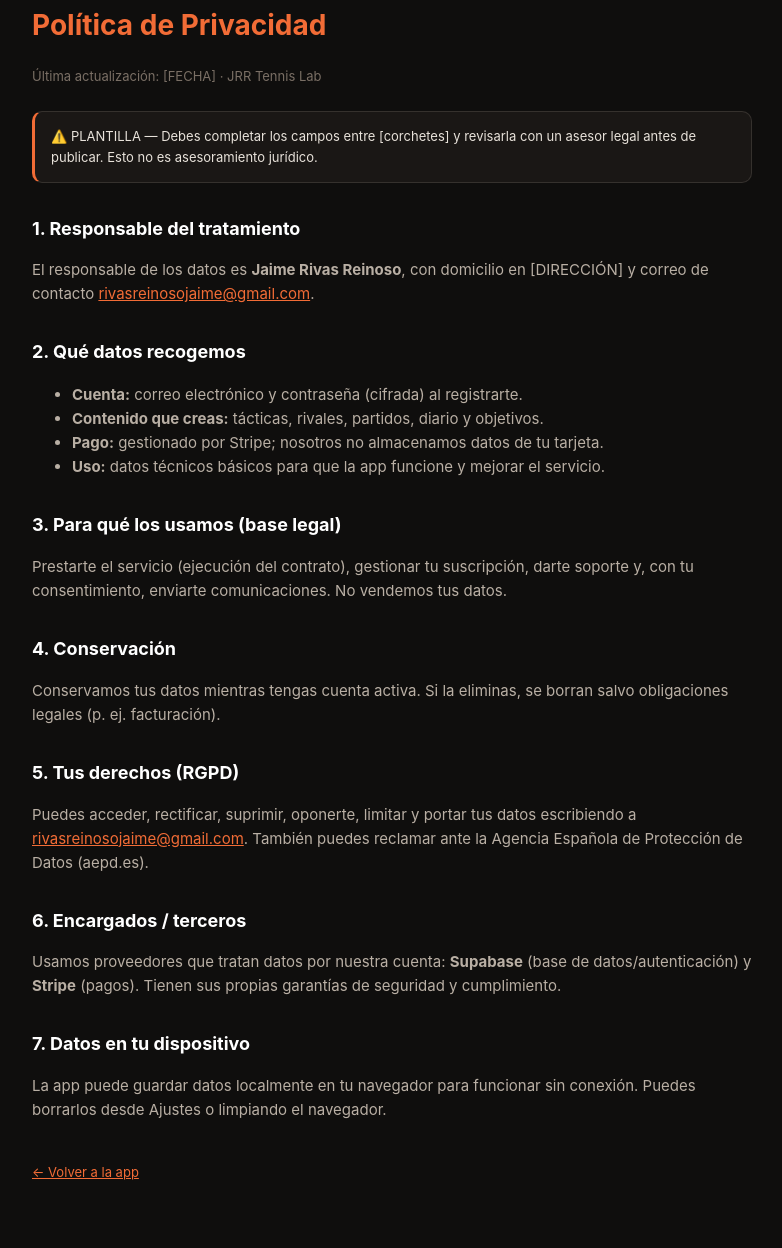
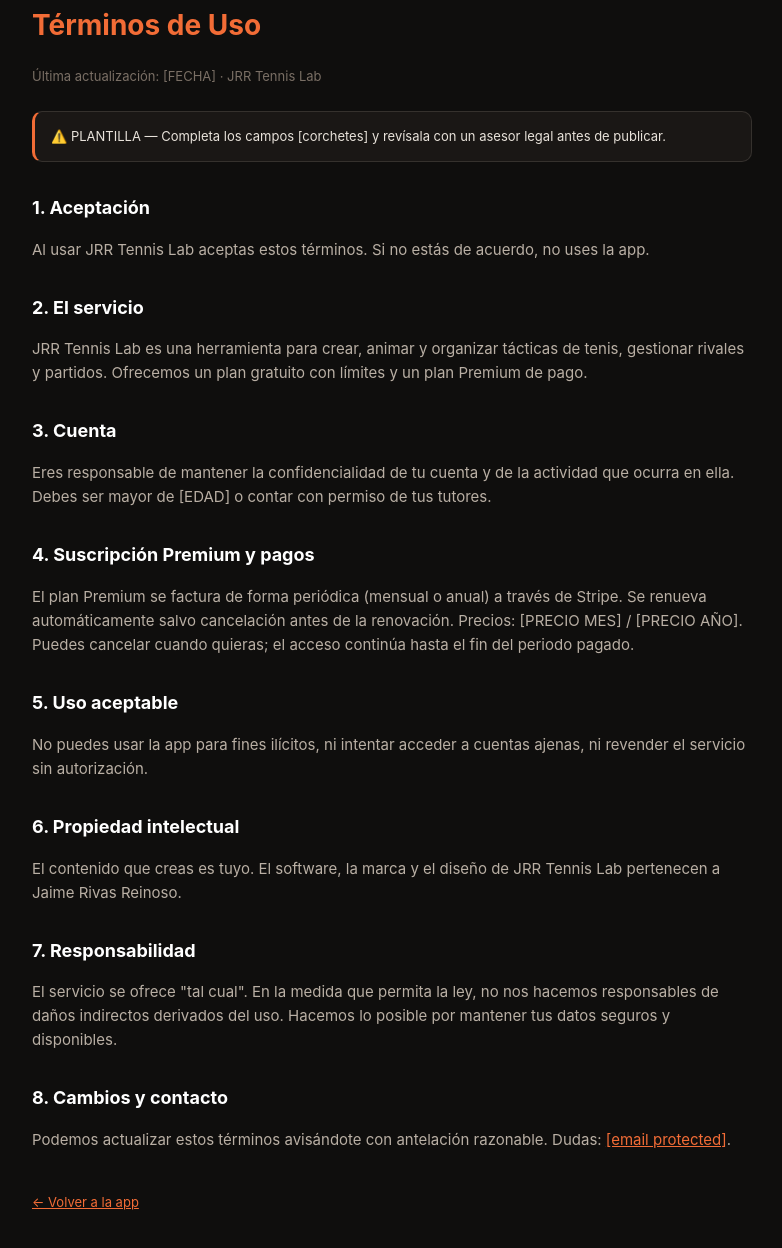
Before and after one commit to JRRjaime/TennisLab, a plain HTML site: page terminos.html in a window 1280 px wide. Shown: the part 56-1304 px from the top of the page, without its empty margins (248-1030 px from the left). Drawn offline with Linux system fonts and the light colour scheme.

Commit message:
Add files via upload

```diff
--- a/terminos.html
+++ b/terminos.html
@@ -1,7 +1,7 @@
 <!doctype html>
 <html lang="es"><head>
 <meta charset="utf-8"/><meta name="viewport" content="width=device-width, initial-scale=1"/>
-<title>Política de Privacidad — JRR Tennis Lab</title>
+<title>Términos de Uso — JRR Tennis Lab</title>
 <style>
 body{margin:0;font-family:-apple-system,Segoe UI,Roboto,sans-serif;background:#0F0E0D;color:#E8E2DA;line-height:1.6;padding:40px 20px}
 .wrap{max-width:720px;margin:0 auto}
@@ -11,36 +11,34 @@
 .muted{color:#7A6F65;font-size:13px}
 </style></head>
 <body><div class="wrap">
-<h1>Política de Privacidad</h1>
+<h1>Términos de Uso</h1>
 <p class="muted">Última actualización: [FECHA] · JRR Tennis Lab</p>
 
-<div class="note">⚠️ PLANTILLA — Debes completar los campos entre [corchetes] y revisarla con un asesor legal antes de publicar. Esto no es asesoramiento jurídico.</div>
+<div class="note">⚠️ PLANTILLA — Completa los campos [corchetes] y revísala con un asesor legal antes de publicar.</div>
 
-<h2>1. Responsable del tratamiento</h2>
-<p>El responsable de los datos es <b>Jaime Rivas Reinoso</b>, con domicilio en [DIRECCIÓN] y correo de contacto <a href="mailto:rivasreinosojaime@gmail.com">rivasreinosojaime@gmail.com</a>.</p>
+<h2>1. Aceptación</h2>
+<p>Al usar JRR Tennis Lab aceptas estos términos. Si no estás de acuerdo, no uses la app.</p>
 
-<h2>2. Qué datos recogemos</h2>
-<ul>
-<li><b>Cuenta:</b> correo electrónico y contraseña (cifrada) al registrarte.</li>
-<li><b>Contenido que creas:</b> tácticas, rivales, partidos, diario y objetivos.</li>
-<li><b>Pago:</b> gestionado por Stripe; nosotros no almacenamos datos de tu tarjeta.</li>
-<li><b>Uso:</b> datos técnicos básicos para que la app funcione y mejorar el servicio.</li>
-</ul>
+<h2>2. El servicio</h2>
+<p>JRR Tennis Lab es una herramienta para crear, animar y organizar tácticas de tenis, gestionar rivales y partidos. Ofrecemos un plan gratuito con límites y un plan Premium de pago.</p>
 
-<h2>3. Para qué los usamos (base legal)</h2>
-<p>Prestarte el servicio (ejecución del contrato), gestionar tu suscripción, darte soporte y, con tu consentimiento, enviarte comunicaciones. No vendemos tus datos.</p>
+<h2>3. Cuenta</h2>
+<p>Eres responsable de mantener la confidencialidad de tu cuenta y de la actividad que ocurra en ella. Debes ser mayor de [EDAD] o contar con permiso de tus tutores.</p>
 
-<h2>4. Conservación</h2>
-<p>Conservamos tus datos mientras tengas cuenta activa. Si la eliminas, se borran salvo obligaciones legales (p. ej. facturación).</p>
+<h2>4. Suscripción Premium y pagos</h2>
+<p>El plan Premium se factura de forma periódica (mensual o anual) a través de Stripe. Se renueva automáticamente salvo cancelación antes de la renovación. Precios: [PRECIO MES] / [PRECIO AÑO]. Puedes cancelar cuando quieras; el acceso continúa hasta el fin del periodo pagado.</p>
 
-<h2>5. Tus derechos (RGPD)</h2>
-<p>Puedes acceder, rectificar, suprimir, oponerte, limitar y portar tus datos escribiendo a <a href="mailto:rivasreinosojaime@gmail.com">rivasreinosojaime@gmail.com</a>. También puedes reclamar ante la Agencia Española de Protección de Datos (aepd.es).</p>
+<h2>5. Uso aceptable</h2>
+<p>No puedes usar la app para fines ilícitos, ni intentar acceder a cuentas ajenas, ni revender el servicio sin autorización.</p>
 
-<h2>6. Encargados / terceros</h2>
-<p>Usamos proveedores que tratan datos por nuestra cuenta: <b>Supabase</b> (base de datos/autenticación) y <b>Stripe</b> (pagos). Tienen sus propias garantías de seguridad y cumplimiento.</p>
+<h2>6. Propiedad intelectual</h2>
+<p>El contenido que creas es tuyo. El software, la marca y el diseño de JRR Tennis Lab pertenecen a Jaime Rivas Reinoso.</p>
 
-<h2>7. Datos en tu dispositivo</h2>
-<p>La app puede guardar datos localmente en tu navegador para funcionar sin conexión. Puedes borrarlos desde Ajustes o limpiando el navegador.</p>
+<h2>7. Responsabilidad</h2>
+<p>El servicio se ofrece "tal cual". En la medida que permita la ley, no nos hacemos responsables de daños indirectos derivados del uso. Hacemos lo posible por mantener tus datos seguros y disponibles.</p>
 
-<p class="muted" style="margin-top:40px"><a href="../JRR Tennis Lab.html">← Volver a la app</a></p>
-</div></body></html>
+<h2>8. Cambios y contacto</h2>
+<p>Podemos actualizar estos términos avisándote con antelación razonable. Dudas: <a href="/cdn-cgi/l/email-protection#17657e61766465727e797864787d767e7a7257707a767e7b3974787a"><span class="__cf_email__" data-cfemail="3042594651434255595e5f435f5a51595d5570575d51595c1e535f5d">[email&#160;protected]</span></a>.</p>
+
+<p class="muted" style="margin-top:40px"><a href="index.html">← Volver a la app</a></p>
+</div><script data-cfasync="false" src="/cdn-cgi/scripts/5c5dd728/cloudflare-static/email-decode.min.js"></script></body></html>
```
